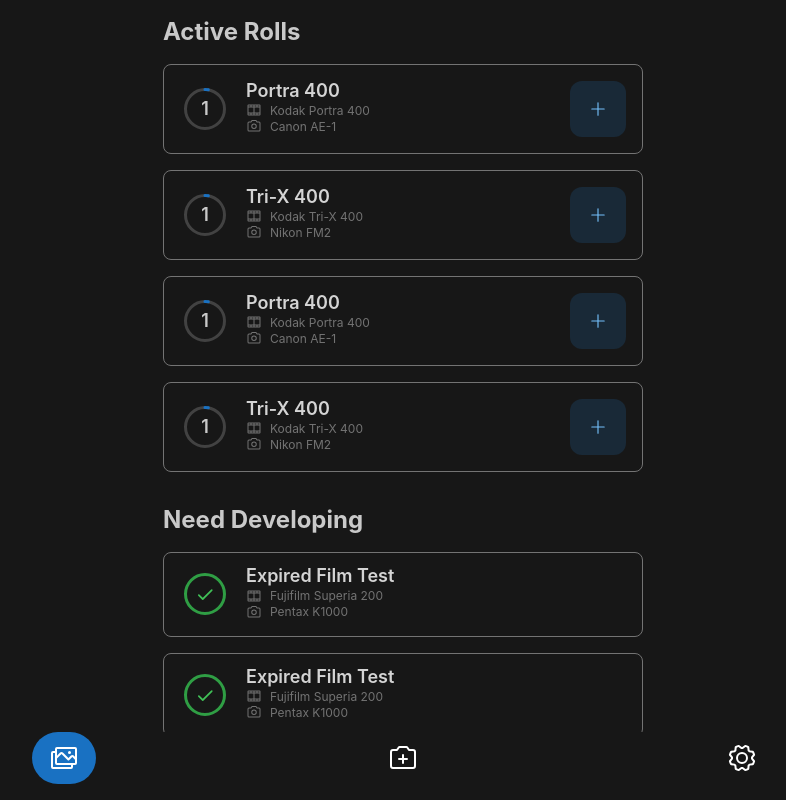
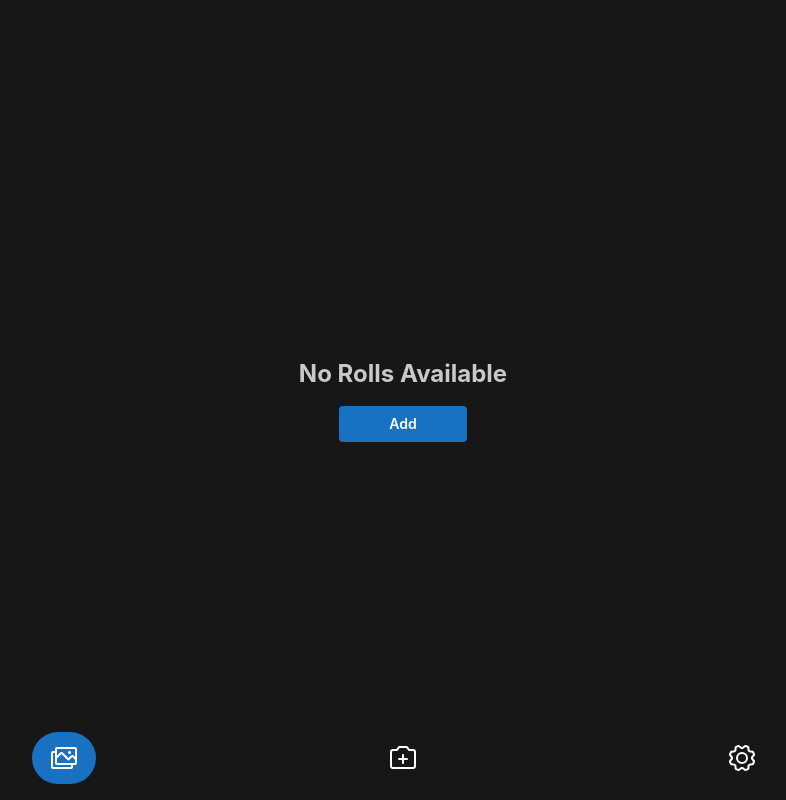
Before and after one commit to lbare/FilmEXIF, a React (Vite) app: page /FilmEXIF/tabs/1 in a window 1280 px wide. Both pictures are taken after a click on the tab 301 px from the left and 758 px from the top of the page. Shown: the top 800 px of the page, without its empty margins (237-1023 px from the left). Built offline with nearby package versions, Linux system fonts and the light colour scheme.

Commit message:
Move stage information outside of FilmRoll type

```diff
--- a/src/contexts/RollsContext.tsx
+++ b/src/contexts/RollsContext.tsx
@@ -2,8 +2,10 @@ import React, { createContext, useState, ReactNode, useEffect } from "react";
 import { FilmRoll, Photo } from "../interfaces";
 
 export interface RollsContextType {
-  rolls: FilmRoll[];
-  addRoll: (roll: FilmRoll) => void;
+  activeRolls: FilmRoll[];
+  developedRolls: FilmRoll[];
+  completedRolls: FilmRoll[];
+  addRoll: (roll: FilmRoll, stage: keyof RollsContextType) => void;
   addPhotoToRoll: (id: string, newPhoto: Photo) => void;
 }
 
@@ -14,21 +16,47 @@ export const RollsContext = createContext<RollsContextType | undefined>(
 export const RollsProvider: React.FC<{ children: ReactNode }> = ({
   children,
 }) => {
-  const [rolls, setRolls] = useState<FilmRoll[]>(() => {
-    const savedRolls = localStorage.getItem("filmRolls");
-    return savedRolls ? JSON.parse(savedRolls) : [];
-  });
+  const [activeRolls, setActiveRolls] = useState<FilmRoll[]>([]);
+  const [developedRolls, setDevelopedRolls] = useState<FilmRoll[]>([]);
+  const [completedRolls, setCompletedRolls] = useState<FilmRoll[]>([]);
 
   useEffect(() => {
-    localStorage.setItem("filmRolls", JSON.stringify(rolls));
-  }, [rolls]);
+    const savedRolls = localStorage.getItem("filmRolls");
+    if (savedRolls) {
+      const parsedRolls = JSON.parse(savedRolls);
+      setActiveRolls(parsedRolls.activeRolls || []);
+      setDevelopedRolls(parsedRolls.developedRolls || []);
+      setCompletedRolls(parsedRolls.completedRolls || []);
+    }
+  }, []);
 
-  const addRoll = (roll: FilmRoll) => {
-    setRolls((prevRolls) => [...prevRolls, roll]);
+  useEffect(() => {
+    localStorage.setItem(
+      "filmRolls",
+      JSON.stringify({
+        activeRolls,
+        developedRolls,
+        completedRolls,
+      })
+    );
+  }, [activeRolls, developedRolls, completedRolls]);
+
+  const addRoll = (roll: FilmRoll, stage: keyof RollsContextType) => {
+    switch (stage) {
+      case "activeRolls":
+        setActiveRolls((prev) => [...prev, roll]);
+        break;
+      case "developedRolls":
+        setDevelopedRolls((prev) => [...prev, roll]);
+        break;
+      case "completedRolls":
+        setCompletedRolls((prev) => [...prev, roll]);
+        break;
+    }
   };
 
   const addPhotoToRoll = (id: string, newPhoto: Photo) => {
-    setRolls((prevRolls) =>
+    setActiveRolls((prevRolls) =>
       prevRolls.map((roll) =>
         roll.id === id ? { ...roll, photos: [...roll.photos, newPhoto] } : roll
       )
@@ -36,7 +64,15 @@ export const RollsProvider: React.FC<{ children: ReactNode }> = ({
   };
 
   return (
-    <RollsContext.Provider value={{ rolls, addRoll, addPhotoToRoll }}>
+    <RollsContext.Provider
+      value={{
+        activeRolls,
+        developedRolls,
+        completedRolls,
+        addRoll,
+        addPhotoToRoll,
+      }}
+    >
       {children}
     </RollsContext.Provider>
   );
--- a/src/interfaces.tsx
+++ b/src/interfaces.tsx
@@ -7,7 +7,6 @@ export interface FilmRoll {
   iso: number;
   exposures: number;
   photos: Photo[];
-  stage: "active" | "developed" | "scanned" | "archived";
 }
 
 export interface Photo {
--- a/src/pages/AddRoll.tsx
+++ b/src/pages/AddRoll.tsx
@@ -16,7 +16,6 @@ const AddRoll = () => {
       iso: 400,
       exposures: 36,
       photos: [],
-      stage: "active",
     },
   });
 
@@ -25,7 +24,7 @@ const AddRoll = () => {
 
   const handleSubmit = (values: FilmRoll) => {
     values.id = uuidv4();
-    addRoll(values);
+    addRoll(values, "activeRolls");
     form.reset();
     navigate("/tabs/library");
   };
--- a/src/pages/Library.tsx
+++ b/src/pages/Library.tsx
@@ -1,20 +1,27 @@
-import { useEffect, useState } from "react";
+import { useState } from "react";
 import { useRolls } from "../contexts/useRolls";
 import { Box, Text, RingProgress, Center, Button } from "@mantine/core";
 import { Plus } from "@phosphor-icons/react";
 import { FilmRoll, Photo } from "../interfaces";
-import { FilmStrip, Camera, Check } from "@phosphor-icons/react";
+import { FilmStrip, Camera, Check, TestTube } from "@phosphor-icons/react";
 import PulseLoader from "react-spinners/PulseLoader";
 import { v4 as uuidv4 } from "uuid";
 
 const Library = () => {
-  const { rolls, addRoll, addPhotoToRoll } = useRolls();
+  const {
+    activeRolls,
+    developedRolls,
+    completedRolls,
+    addRoll,
+    addPhotoToRoll,
+  } = useRolls();
   const [loadingRolls, setLoadingRolls] = useState<{ [key: string]: boolean }>(
     {}
   );
 
   const addPhoto = (roll: FilmRoll) => {
     setLoadingRolls((prev) => ({ ...prev, [roll.id]: true }));
+
     const handleLocationSuccess = (position: GeolocationPosition) => {
       const { latitude, longitude } = position.coords;
 
@@ -67,7 +74,7 @@ const Library = () => {
   };
 
   const autoPopulateRolls = () => {
-    const placeholderRolls: FilmRoll[] = [
+    const placeholderActiveRolls: FilmRoll[] = [
       {
         id: uuidv4(),
         name: "Portra 400",
@@ -77,7 +84,6 @@ const Library = () => {
         iso: 400,
         exposures: 36,
         photos: [],
-        stage: "active",
       },
       {
         id: uuidv4(),
@@ -88,82 +94,95 @@ const Library = () => {
         iso: 400,
         exposures: 36,
         photos: [],
-        stage: "active",
+      },
+    ];
+
+    const placeholderDevelopedRolls: FilmRoll[] = [
+      {
+        id: uuidv4(),
+        name: "HP5 400",
+        camera: "Leica M6",
+        filmBrand: "Ilford",
+        filmName: "HP5",
+        iso: 400,
+        exposures: 36,
+        photos: [],
       },
       {
         id: uuidv4(),
-        name: "Expired Film Test",
-        camera: "Pentax K1000",
-        filmBrand: "Fujifilm",
-        filmName: "Superia",
-        iso: 200,
-        exposures: 24,
-        photos: [
-          {
-            id: uuidv4(),
-            location: { latitude: 48.8566, longitude: 2.3522 },
-            date: new Date().toISOString(),
-          },
-        ],
-        stage: "developed",
-      },
-      {
-        id: uuidv4(),
-        name: "Expired Film Test",
-        camera: "Pentax K7000",
-        filmBrand: "Fujifilm",
-        filmName: "Superia",
-        iso: 200,
-        exposures: 24,
-        photos: [
-          {
-            id: uuidv4(),
-            location: { latitude: 48.8566, longitude: 2.3522 },
-            date: new Date().toISOString(),
-          },
-        ],
-        stage: "scanned",
-      },
-      {
-        id: uuidv4(),
-        name: "Expired Film Test",
+        name: "Superia 400",
         camera: "Pentax K1000",
         filmBrand: "Fujifilm",
         filmName: "Superia",
         iso: 400,
-        exposures: 24,
-        photos: [
-          {
-            id: uuidv4(),
-            location: { latitude: 48.8566, longitude: 2.3522 },
-            date: new Date().toISOString(),
-          },
-        ],
-        stage: "archived",
+        exposures: 36,
+        photos: [],
       },
     ];
 
-    placeholderRolls.forEach((roll) => addRoll(roll));
+    const placeholderCompletedRolls: FilmRoll[] = [
+      {
+        id: uuidv4(),
+        name: "Ektar 100",
+        camera: "Olympus OM-1",
+        filmBrand: "Kodak",
+        filmName: "Ektar",
+        iso: 100,
+        exposures: 36,
+        photos: [],
+      },
+      {
+        id: uuidv4(),
+        name: "Ektar 100",
+        camera: "Olympus OM-1",
+        filmBrand: "Kodak",
+        filmName: "Ektar",
+        iso: 100,
+        exposures: 36,
+        photos: [],
+      },
+      {
+        id: uuidv4(),
+        name: "Ektar 100",
+        camera: "Olympus OM-1",
+        filmBrand: "Kodak",
+        filmName: "Ektar",
+        iso: 100,
+        exposures: 36,
+        photos: [],
+      },
+    ];
+
+    placeholderActiveRolls.forEach((roll) => addRoll(roll, "activeRolls"));
+    placeholderDevelopedRolls.forEach((roll) =>
+      addRoll(roll, "developedRolls")
+    );
+    placeholderCompletedRolls.forEach((roll) =>
+      addRoll(roll, "completedRolls")
+    );
   };
 
-  useEffect(() => {
-    if (rolls.length === 0) {
-      autoPopulateRolls();
-      console.log("Auto-populated rolls");
+  if (
+    activeRolls.length === 0 &&
+    developedRolls.length === 0 &&
+    completedRolls.length === 0
+  ) {
+    return (
+      <Box className="h-svh flex flex-col mx-auto justify-center items-center p-4">
+        <h2 className="text-2xl font-bold mb-4">No Rolls Available</h2>
+        <Button onClick={autoPopulateRolls} className="w-32">
+          Add
+        </Button>
+      </Box>
+    );
   }
-  }, []);
-
-  const activeRolls = rolls.filter((roll) => roll.stage === "active");
-  const developedRolls = rolls.filter((roll) => roll.stage === "developed");
-  const scannedRolls = rolls.filter((roll) => roll.stage === "scanned");
-  const completedRolls = rolls.filter((roll) => roll.stage === "archived");
 
   return (
     <Box className="max-w-lg mx-auto p-4">
       <h2 className="text-2xl font-bold mb-4">Active Rolls</h2>
       <div className="grid gap-4">
-        {activeRolls.length > 0
-          ? activeRolls.map((roll, index) => (
+        {activeRolls.length > 0 ? (
+          activeRolls.map((roll, index) => (
             <Box
               key={index}
               className="flex items-center justify-between flex-row p-4 border border-neutral-500 rounded-lg"
@@ -182,8 +201,7 @@ const Library = () => {
                   }
                   sections={[
                     {
-                        value:
-                          ((roll.photos.length + 1) / roll.exposures) * 100,
+                      value: ((roll.photos.length + 1) / roll.exposures) * 100,
                       color: "blue",
                     },
                   ]}
@@ -224,13 +242,68 @@ const Library = () => {
               )}
             </Box>
           ))
-          : null}
+        ) : (
+          <Text className="text-center text-neutral-500">
+            No active rolls available.
+          </Text>
+        )}
       </div>
 
-      <h2 className="text-2xl font-bold mb-4 mt-8">Need Developing</h2>
+      <h2 className="text-2xl font-bold mb-4 mt-8">Develop</h2>
       <div className="grid gap-4">
-        {developedRolls.length > 0
-          ? developedRolls.map((roll, index) => (
+        {developedRolls.length > 0 ? (
+          developedRolls.map((roll, index) => (
+            <Box
+              key={index}
+              className="flex items-center justify-between flex-row p-4 border border-neutral-500 rounded-lg"
+            >
+              <Box className="flex flex-row items-center">
+                <RingProgress
+                  size={50}
+                  thickness={3}
+                  label={
+                    <Center>
+                      <TestTube size={18} color="#fab005" weight="duotone" />
+                    </Center>
+                  }
+                  sections={[
+                    {
+                      value: 100,
+                      color: "yellow",
+                    },
+                  ]}
+                />
+                <Box className="flex flex-col items-start px-4 justify-center">
+                  <Text className="text-lg font-semibold leading-tight text-neutral-300 -mt-1">
+                    {roll.name}
+                  </Text>
+                  <Box className="flex flex-row w-full items-center justify-start">
+                    <FilmStrip size={16} color="#737373" weight="regular" />
+                    <Text className="pl-2 text-xs text-neutral-500 leading-tight">
+                      {`${roll.filmBrand} ${roll.filmName} ${roll.iso}`}
+                    </Text>
+                  </Box>
+                  <Box className="flex flex-row w-full items-center justify-start">
+                    <Camera size={16} color="#737373" weight="regular" />
+                    <Text className="pl-2 text-xs text-neutral-500 leading-tight">
+                      {roll.camera}
+                    </Text>
+                  </Box>
+                </Box>
+              </Box>
+            </Box>
+          ))
+        ) : (
+          <Text className="text-center text-neutral-500">
+            No rolls need developing.
+          </Text>
+        )}
+      </div>
+
+      <h2 className="text-2xl font-bold mb-4 mt-8">Completed</h2>
+      <div className="grid gap-4">
+        {completedRolls.length > 0 ? (
+          completedRolls.map((roll, index) => (
             <Box
               key={index}
               className="flex items-center justify-between flex-row p-4 border border-neutral-500 rounded-lg"
@@ -271,101 +344,11 @@ const Library = () => {
               </Box>
             </Box>
           ))
-          : null}
-      </div>
-
-      <h2 className="text-2xl font-bold mb-4 mt-8">Need Scanning</h2>
-      <div className="grid gap-4">
-        {scannedRolls.length > 0
-          ? scannedRolls.map((roll, index) => (
-              <Box
-                key={index}
-                className="flex items-center justify-between flex-row p-4 border border-neutral-500 rounded-lg"
-              >
-                <Box className="flex flex-row items-center">
-                  <RingProgress
-                    size={50}
-                    thickness={3}
-                    label={
-                      <Center>
-                        <Check size={18} color="#40c057" weight="bold" />
-                      </Center>
-                    }
-                    sections={[
-                      {
-                        value: 100,
-                        color: "green",
-                      },
-                    ]}
-                  />
-                  <Box className="flex flex-col items-start px-4 justify-center">
-                    <Text className="text-lg font-semibold leading-tight text-neutral-300 -mt-1">
-                      {roll.name}
+        ) : (
+          <Text className="text-center text-neutral-500">
+            No completed rolls available.
           </Text>
-                    <Box className="flex flex-row w-full items-center justify-start">
-                      <FilmStrip size={16} color="#737373" weight="regular" />
-                      <Text className="pl-2 text-xs text-neutral-500 leading-tight">
-                        {`${roll.filmBrand} ${roll.filmName} ${roll.iso}`}
-                      </Text>
-                    </Box>
-                    <Box className="flex flex-row w-full items-center justify-start">
-                      <Camera size={16} color="#737373" weight="regular" />
-                      <Text className="pl-2 text-xs text-neutral-500 leading-tight">
-                        {roll.camera}
-                      </Text>
-                    </Box>
-                  </Box>
-                </Box>
-              </Box>
-            ))
-          : null}
-      </div>
-
-      <h2 className="text-2xl font-bold mb-4 mt-8">Completed Rolls</h2>
-      <div className="grid gap-4">
-        {completedRolls.length > 0
-          ? completedRolls.map((roll, index) => (
-              <Box
-                key={index}
-                className="flex items-center justify-between flex-row p-4 border border-neutral-500 rounded-lg"
-              >
-                <Box className="flex flex-row items-center">
-                  <RingProgress
-                    size={50}
-                    thickness={3}
-                    label={
-                      <Center>
-                        <Check size={18} color="#40c057" weight="bold" />
-                      </Center>
-                    }
-                    sections={[
-                      {
-                        value: 100,
-                        color: "green",
-                      },
-                    ]}
-                  />
-                  <Box className="flex flex-col items-start px-4 justify-center">
-                    <Text className="text-lg font-semibold leading-tight text-neutral-300 -mt-1">
-                      {roll.name}
-                    </Text>
-                    <Box className="flex flex-row w-full items-center justify-start">
-                      <FilmStrip size={16} color="#737373" weight="regular" />
-                      <Text className="pl-2 text-xs text-neutral-500 leading-tight">
-                        {`${roll.filmBrand} ${roll.filmName} ${roll.iso}`}
-                      </Text>
-                    </Box>
-                    <Box className="flex flex-row w-full items-center justify-start">
-                      <Camera size={16} color="#737373" weight="regular" />
-                      <Text className="pl-2 text-xs text-neutral-500 leading-tight">
-                        {roll.camera}
-                      </Text>
-                    </Box>
-                  </Box>
-                </Box>
-              </Box>
-            ))
-          : null}
+        )}
       </div>
     </Box>
   );
```
Lines whose indentation alone changed are shown as unchanged.
